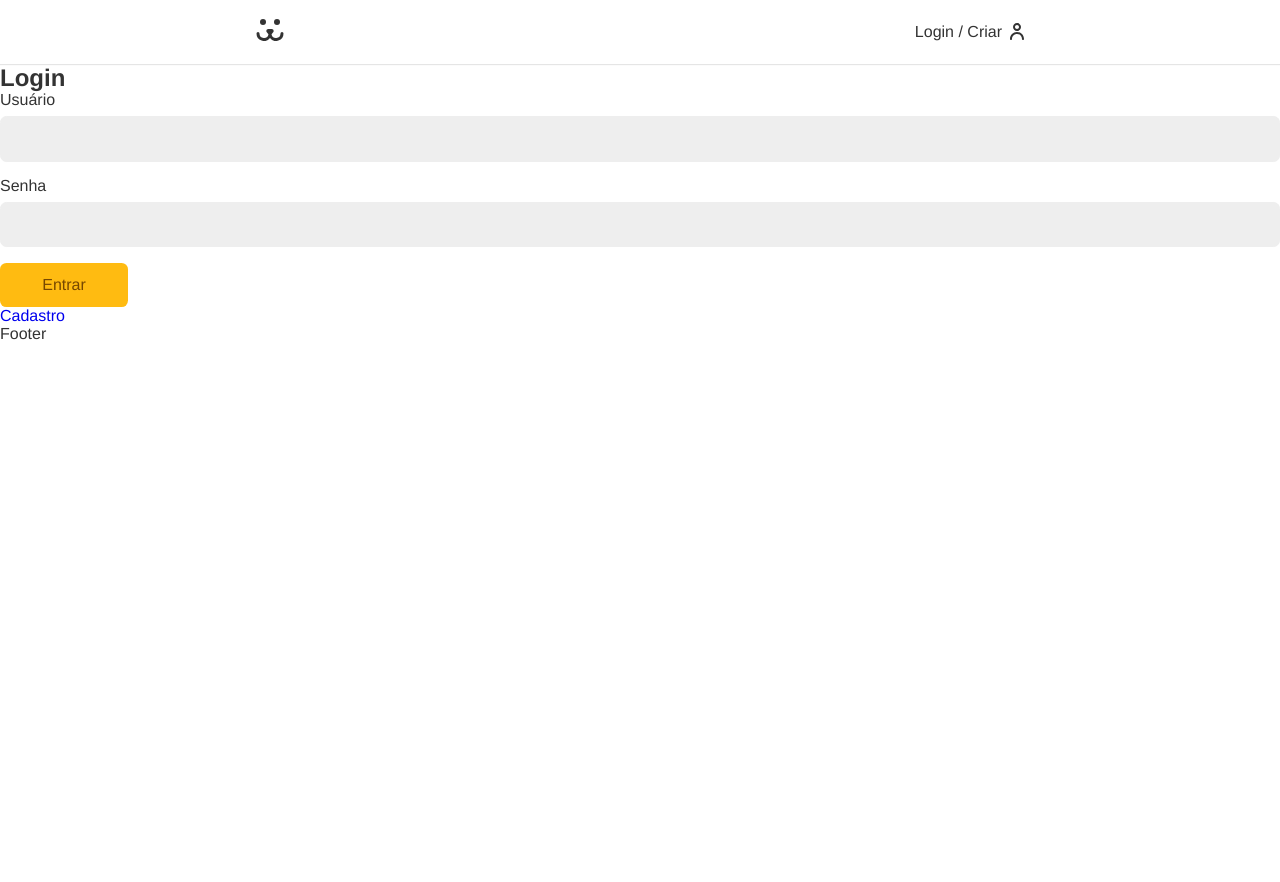
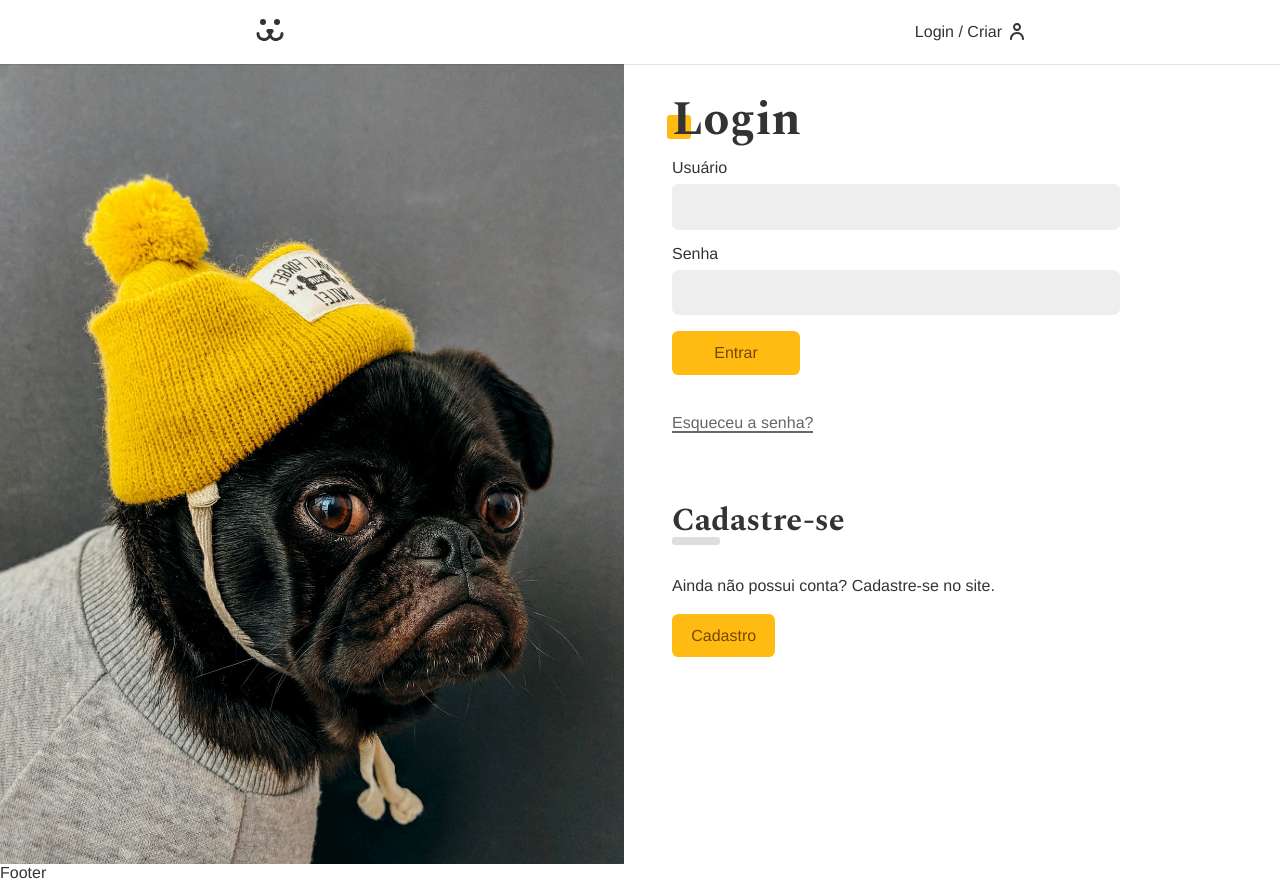
Before and after one commit to Brunoo-Lima/React-Dogs, a React app: page /login in a window 1280 px wide. Before the commit the page ends 800 px from the top, so only its background shows below. Built offline with nearby package versions, Linux system fonts and the light colour scheme; the HTML template or start-up script is replaced by a standard one.

Commit message:
login style and autoLogin

```diff
--- /dev/null
+++ b/src/Components/Helper/Error.jsx
@@ -0,0 +1,8 @@
+import React from 'react';
+
+const Error = ({ error }) => {
+  if (!error) return null;
+  return <p style={{ color: '#f31', margin: '1rem 0' }}>{error}</p>;
+};
+
+export default Error;
--- a/src/Components/Login/Login.jsx
+++ b/src/Components/Login/Login.jsx
@@ -5,13 +5,15 @@
 import LoginPasswordLost from './LoginPasswordLost';
 import LoginPasswordReset from './LoginPasswordReset';
 import { UserContext } from '../../UserContext';
+import style from './Login.module.css';
 
 const Login = () => {
   const { login } = React.useContext(UserContext);
 
   if (login === true) return <Navigate to="/conta" />;
   return (
-    <div>
+    <section className={style.login}>
+      <div className={style.forms}>
         <Routes>
           <Route path="/" element={<LoginForm />} />
           <Route path="criar" element={<LoginCreate />} />
@@ -19,6 +21,7 @@
           <Route path="resetar" element={<LoginPasswordReset />} />
         </Routes>
       </div>
+    </section>
   );
 };
 
--- /dev/null
+++ b/src/Components/Login/Login.module.css
@@ -0,0 +1,32 @@
+.login {
+  display: grid;
+  grid-template-columns: 1fr 1fr;
+  min-height: 100vh;
+  gap: 2rem;
+}
+
+.login::before {
+  content: '';
+  display: block;
+  background: url('../../Assets/login.jpg') no-repeat center center;
+  background-size: cover;
+}
+
+.forms {
+  max-width: 30rem;
+  padding: 1rem;
+}
+
+@media (max-width: 40rem) {
+  .login {
+    grid-template-columns: 1fr;
+  }
+
+  .login::before {
+    display: none;
+  }
+
+  .forms {
+    max-width: 100%;
+  }
+}
--- a/src/Components/Login/LoginCreate.jsx
+++ b/src/Components/Login/LoginCreate.jsx
@@ -1,7 +1,39 @@
 import React from 'react';
+import Input from '../Forms/Input';
+import Button from '../Forms/Button';
+import useForm from '../../Hooks/useForm';
+import { USER_POST } from '../../Api';
+import { UserContext } from '../../UserContext';
 
 const LoginCreate = () => {
-  return <div>LoginCreate</div>;
+  const username = useForm();
+  const email = useForm('email');
+  const password = useForm('password');
+
+  const { userLogin } = React.useContext(UserContext);
+
+  async function handleSubmit(event) {
+    event.preventDefault();
+    const { url, options } = USER_POST({
+      username: username.value,
+      email: email.value,
+      password: password.value,
+    });
+    const response = await fetch(url, options);
+    if (response.ok) userLogin(username.value, password.value);
+  }
+
+  return (
+    <section className="animeLeft">
+      <h1 className="title">Cadastre-se</h1>
+      <form onSubmit={handleSubmit}>
+        <Input label="Usuário" type="text" name="username" {...username} />
+        <Input label="Email" type="email" name="email" {...email} />
+        <Input label="Senha" type="password" name="password" {...password} />
+        <Button>Cadastrar</Button>
+      </form>
+    </section>
+  );
 };
 
 export default LoginCreate;
--- a/src/Components/Login/LoginForm.jsx
+++ b/src/Components/Login/LoginForm.jsx
@@ -2,8 +2,11 @@
 import { Link } from 'react-router-dom';
 import Input from '../Forms/Input';
 import Button from '../Forms/Button';
+import Error from '../Helper/Error';
 import useForm from '../../Hooks/useForm';
 import { UserContext } from '../../UserContext';
+import styles from './LoginForm.module.css';
+import stylesBtn from '../Forms/Btn.module.css';
 
 const LoginForm = () => {
   const username = useForm();
@@ -20,10 +23,10 @@
   }
 
   return (
-    <section>
-      <h1>Login</h1>
+    <section className="animeLeft">
+      <h1 className="title">Login</h1>
 
-      <form action="" onSubmit={handleSubmit}>
+      <form className={styles.form} onSubmit={handleSubmit}>
         <Input label="Usuário" type="text" name="username" {...username} />
         <Input label="Senha" type="password" name="password" {...password} />
         {loading ? (
@@ -31,9 +34,18 @@
         ) : (
           <Button>Entrar</Button>
         )}
-        {error && <p>{error}</p>}
+        <Error error={error} />
       </form>
-      <Link to="/login/criar">Cadastro</Link>
+      <Link className={styles.perdeu} to="/login/perdeu">
+        Esqueceu a senha?
+      </Link>
+      <div className={styles.cadastro}>
+        <h2 className={styles.subtitle}>Cadastre-se</h2>
+        <p>Ainda não possui conta? Cadastre-se no site.</p>
+        <Link className={stylesBtn.button} to="/login/criar">
+          Cadastro
+        </Link>
+      </div>
     </section>
   );
 };
--- /dev/null
+++ b/src/Components/Login/LoginForm.module.css
@@ -0,0 +1,42 @@
+.form {
+  margin-bottom: 2rem;
+}
+
+.perdeu {
+  display: inline-block;
+  color: #666;
+  padding: 0.5rem 0;
+  line-height: 1;
+}
+
+.perdeu::after {
+  content: '';
+  width: 100%;
+  height: 2px;
+  background-color: currentColor;
+  display: block;
+}
+
+.cadastro {
+  margin-top: 4rem;
+}
+
+.cadastro p {
+  margin-top: 2rem;
+  margin-bottom: 2rem;
+}
+
+.subtitle {
+  font-family: var(--type-second);
+  font-size: 2rem;
+  line-height: 1;
+}
+
+.subtitle::after {
+  content: '';
+  display: block;
+  background-color: #ddd;
+  width: 3rem;
+  height: 0.5rem;
+  border-radius: 0.2rem;
+}
--- a/src/Hooks/useForm.jsx
+++ b/src/Hooks/useForm.jsx
@@ -5,6 +5,11 @@
     regex:
       /^(([^<>()[\]\\.,;:\s@"]+(\.[^<>()[\]\\.,;:\s@"]+)*)|(".+"))@((\[[0-9]{1,3}\.[0-9]{1,3}\.[0-9]{1,3}\.[0-9]{1,3}\])|(([a-zA-Z\-0-9]+\.)+[a-zA-Z]{2,}))$/,
     message: 'Email inválido',
+  },
+  password: {
+    regex: /^(?=.*\d)(?=.*[a-z])(?=.*[A-Z])[0-9a-zA-Z]{8,}$/,
+    message:
+      'A senha precisa ter 1 caractere maíusculo, 1 minúsculo e 1 digito. Com no mínimo 8 caracteres.',
   },
 };
 
--- a/src/Style/App.css
+++ b/src/Style/App.css
@@ -1,3 +1,5 @@
+@import url('https://fonts.googleapis.com/css2?family=Spectral:wght@700&display=swap');
+
 * {
   padding: 0;
   margin: 0;
@@ -6,6 +8,7 @@
 
 :root {
   --type-first: Helvetica, Arial, sans-serif;
+  --type-second: 'Spectral', georgia, sans-serif;
 }
 
 ul,
@@ -40,3 +43,38 @@
   padding: 0 1rem;
   margin: 0 auto;
 }
+
+.title {
+  font-family: var(--type-second);
+  font-size: 3rem;
+  line-height: 1;
+  margin: 1rem 0;
+  position: relative;
+  z-index: 1;
+}
+
+.title::after {
+  content: '';
+  display: block;
+  width: 1.5rem;
+  height: 1.5rem;
+  background-color: #fb1;
+  position: absolute;
+  bottom: 5px;
+  left: -5px;
+  border-radius: 0.2rem;
+  z-index: -1;
+}
+
+.animeLeft {
+  opacity: 0;
+  transform: translateX(-20px);
+  animation: animeLeft 0.3s forwards;
+}
+
+@keyframes animeLeft {
+  to {
+    opacity: 1;
+    transform: initial;
+  }
+}
--- a/src/UserContext.jsx
+++ b/src/UserContext.jsx
@@ -1,5 +1,5 @@
 import React from 'react';
-import { TOKEN_POST, TOKEN_VALIDATE_POST, USER_GET } from './api';
+import { TOKEN_POST, TOKEN_VALIDATE_POST, USER_GET } from './Api';
 import { useNavigate } from 'react-router-dom';
 
 export const UserContext = React.createContext();
--- a/src/api.jsx
+++ b/src/api.jsx
@@ -36,3 +36,14 @@
     },
   };
 }
+
+export function USER_POST(body) {
+  return {
+    url: API_URL + '/api/user',
+    options: 'POST',
+    headers: {
+      'Content-Type': 'application/json',
+    },
+    body: JSON.stringify(body),
+  };
+}
```
Lines whose indentation alone changed are shown as unchanged.
